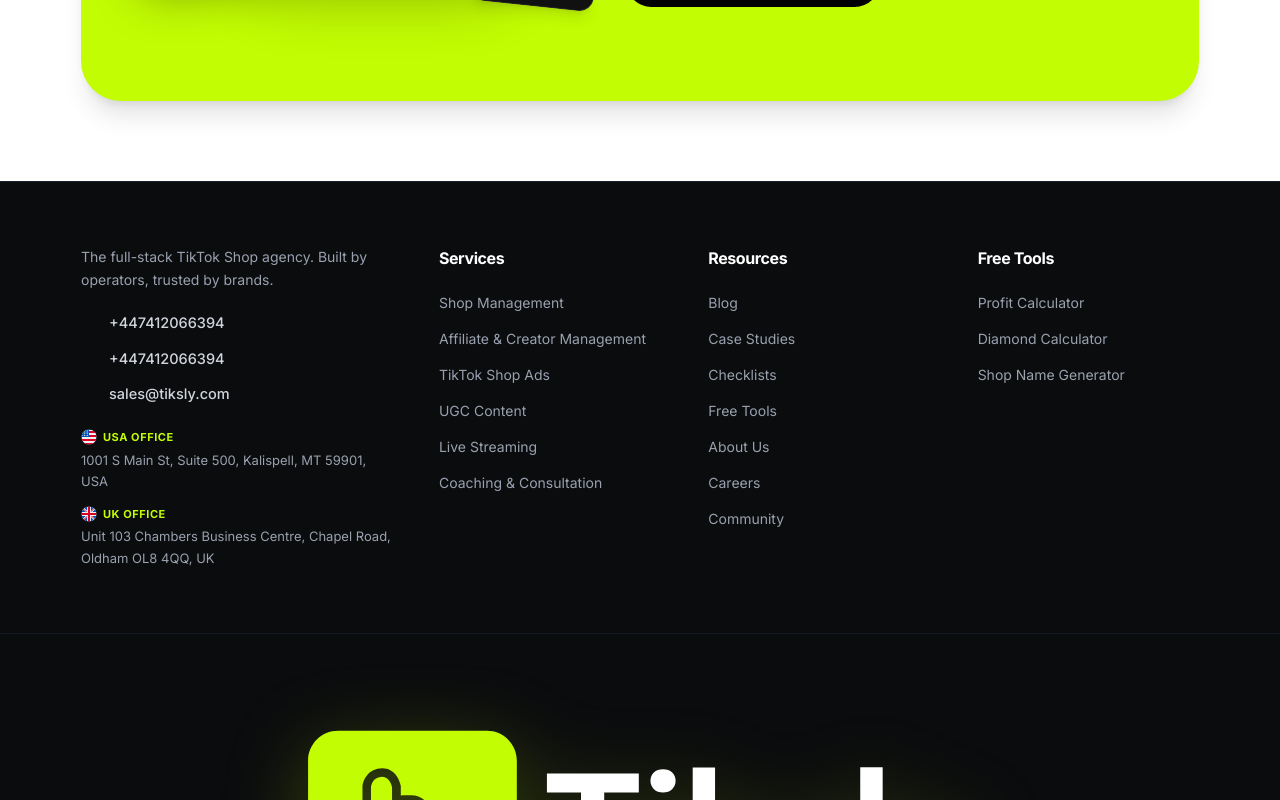
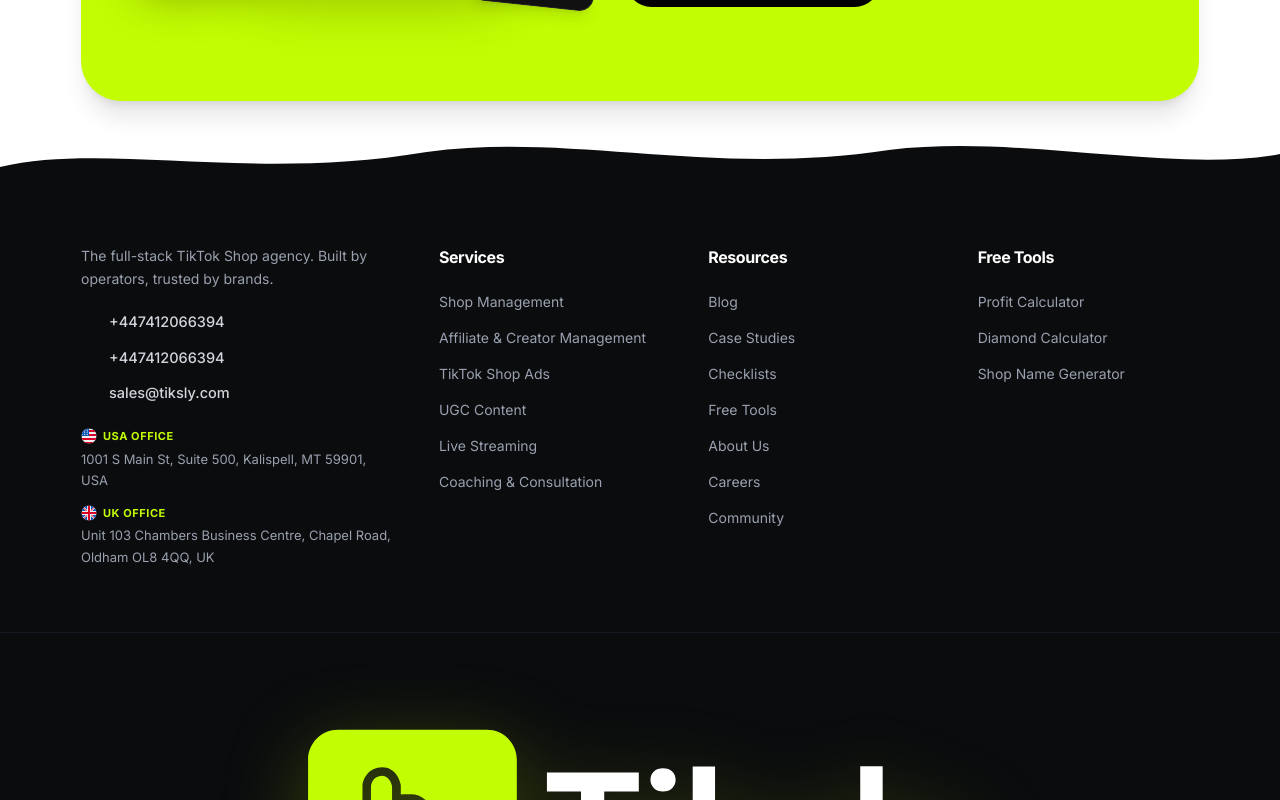
Before and after one commit to murnaj/tiksly-project, a Next.js app: page / in a window 1280 px wide. Shown: the part 7620-8420 px from the top of the page. Built offline with nearby package versions, Linux system fonts and the light colour scheme.

Commit message:
feat: enhance footer section with wave top divider for improved visual appeal

```diff
--- a/components/features/footer-section.tsx
+++ b/components/features/footer-section.tsx
@@ -166,7 +166,13 @@
   const logoOpacity = useTransform(scrollYProgress, [0, 0.6, 1], [0.1, 0.4, 0.85]);
 
   return (
-    <footer ref={footerRef} className="relative bg-[#0B0C0E] border-t border-gray-800/80 text-white w-full overflow-hidden">
+    <footer ref={footerRef} className="relative bg-[#0B0C0E] text-white w-full">
+      {/* Wave top divider */}
+      <div className="absolute -top-[49px] left-0 right-0 leading-none pointer-events-none">
+        <svg viewBox="0 0 1440 50" preserveAspectRatio="none" style={{ display: "block", width: "100%", height: "50px" }} fill="#0B0C0E" xmlns="http://www.w3.org/2000/svg">
+          <path d="M0,35 C120,10 280,50 480,20 C640,0 800,45 1000,18 C1150,2 1320,42 1440,22 L1440,50 L0,50 Z"/>
+        </svg>
+      </div>
       {/* Main grid */}
       <div className="container mx-auto px-4 py-16">
         <div className="grid grid-cols-1 md:grid-cols-2 lg:grid-cols-[1.4fr_1fr_1fr_1fr] gap-10 md:gap-12">
```
